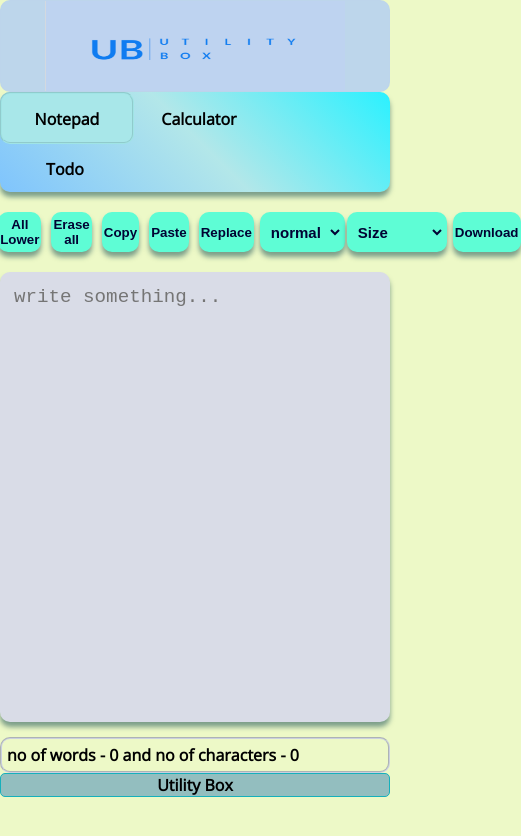
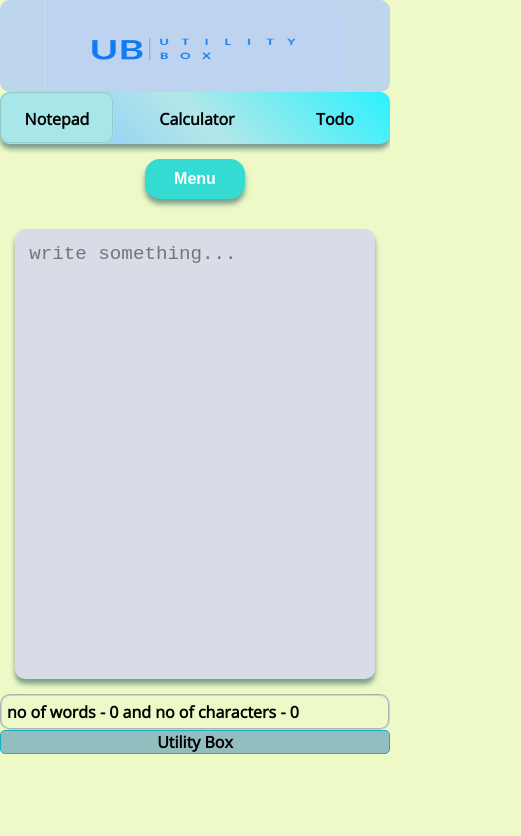
Before and after one commit to tarunkumarkushwaha/reactor-using-vite, a React (Vite) app: page / in a window 390 px wide. Shown: the top 836 px of the page, 521 px wide, since content can reach past the window. Built offline with nearby package versions, Linux system fonts and the light colour scheme.

Commit message:
mobile ui in notepad

```diff
--- a/src/App.css
+++ b/src/App.css
@@ -90,14 +90,6 @@ nav ul li a {
   font-size: larger;
 }
 
-/* @media only screen and (max-width: 600px) {
-  .arr {
-    display: flex;
-    flex-direction: column;
-    justify-content: center;
-    background-color: #4965d6;
-  }
-} */
 button {
   cursor: pointer;
   font-weight: bold;
@@ -190,8 +182,12 @@ select:hover {
   font-size: larger;
 }
 
-#btn-list {
+.btn-list {
   margin-top: 15px;
+  display: flex;
+  flex-direction: row;
+  justify-content: center;
+  align-items: center;
 }
 
 .to-do {
@@ -250,3 +246,61 @@ textarea {
   border-radius: 10px;
   margin: 5px;
 }
+
+.dropdown {
+  display: none;
+}
+
+.dropbtn {
+  background-color: #34dbd3;
+  color: white;
+  margin: 15px;
+  font-size: 16px;
+  border: none;
+  cursor: pointer;
+}
+
+.dropbtn:hover,
+.dropbtn:focus {
+  background-color: #095252;
+}
+
+.mobile-content {
+  display: none;
+}
+
+@media only screen and (max-width: 600px) {
+  nav ul li a {
+    padding: 14px 15px;
+    width: 80px;
+    height: 20px;
+  }
+
+  ul {
+    justify-content: space-between;
+  }
+
+  .dropdown {
+    position: relative;
+    display: flex;
+    justify-content: center;
+    align-items: center;
+  }
+
+  .mobile-content {
+    margin-top: 15px;
+    display: flex;
+    flex-direction: row;
+    flex-wrap: wrap;
+    justify-content: center;
+    align-items: center;
+  }
+
+  .btn-list {
+    display: none;
+  }
+
+  .notepad-display {
+    width: 85vw;
+  }
+}
--- a/src/Components/Navbar.jsx
+++ b/src/Components/Navbar.jsx
@@ -1,11 +1,12 @@
 import React from 'react'
 import { NavLink } from 'react-router-dom'
+import Logo from '../assets/images/image.png'
 const Navbar = () => {
   return (
     <>
       <header>
         <div className="flex-row-center appnamediv">
-          <img className='appname' src='src\assets\images\image.png' alt="Utility Box" />
+          <img className='appname' src={Logo} alt="Utility Box" />
         </div>
         <nav>
           <ul>
--- a/src/Components/Notepad/Notepad.jsx
+++ b/src/Components/Notepad/Notepad.jsx
@@ -10,6 +10,7 @@ function Notepad() {
   const [newword, setNewword] = useState("")
   const [font, setFont] = useState("normal")
   const [size, setSize] = useState("larger")
+  const [mobilenav, setmobilenav] = useState("btn-list")
 
   // displaychange handler
   const displaychange = (e) => {
@@ -76,10 +77,20 @@ function Notepad() {
     link.click();
     URL.revokeObjectURL(link.href);
   }
+
+  // navbar button dropdown
+const myFunction =()=> {
+  mobilenav=="mobile-content"?setmobilenav("btn-list"):setmobilenav("mobile-content")
+}
+
   return (
     <>
       <Navbar />
-      <div className="flex-row-center" id='btn-list' >
+      <div className="dropdown">
+        <button onClick={myFunction} className="dropbtn text-center">Menu</button>
+      </div>
+
+      <div className={mobilenav} >
         <button className="text-center border-transparent" onClick={capital1st}>
           Capitalize
         </button>
```
